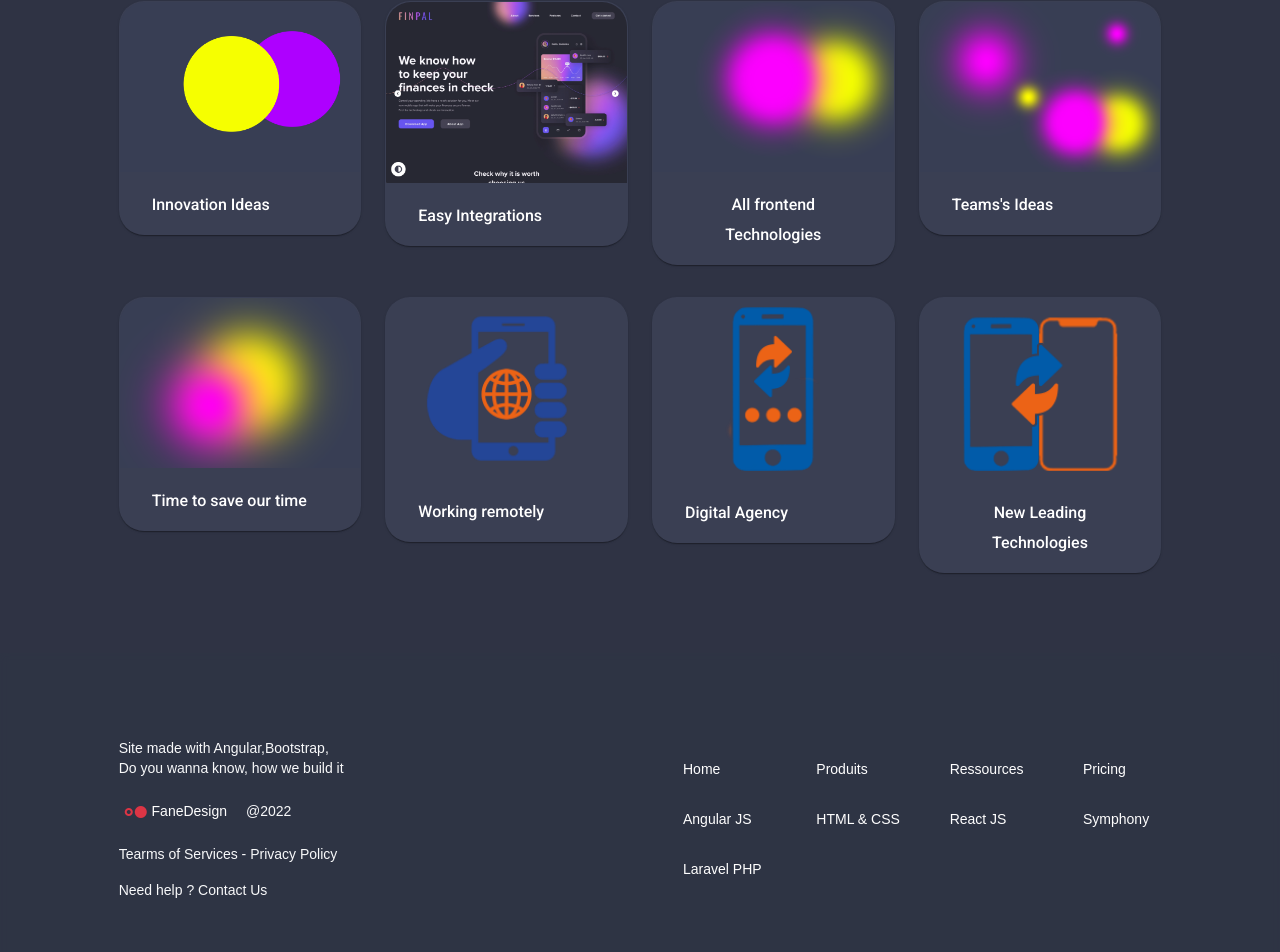
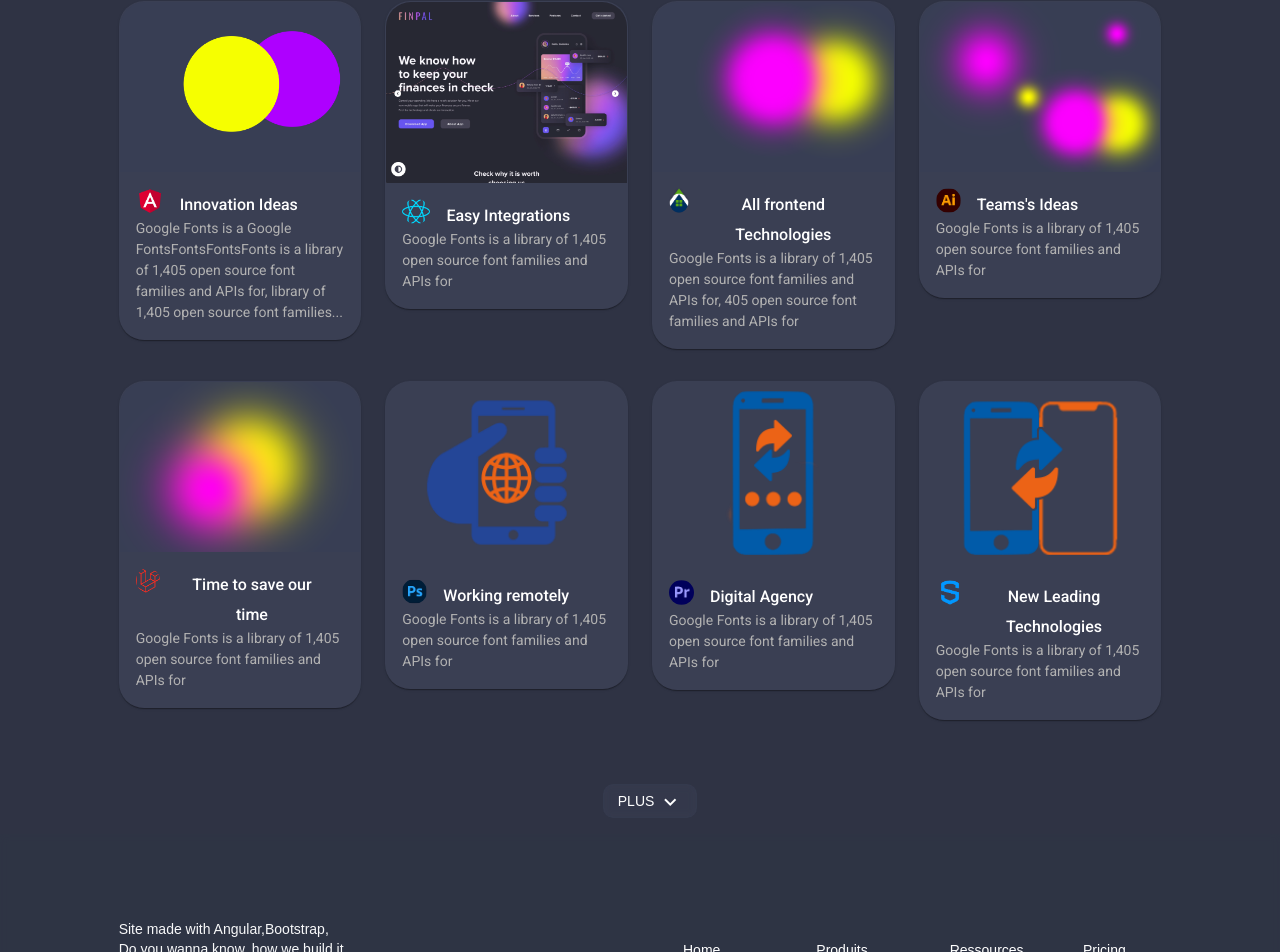
Before and after one commit to kondjiri/DESIGN-AGENCY, an Angular app: page /products in a window 1280 px wide. Shown: the part 412-1364 px from the top of the page. Built offline with nearby package versions, Linux system fonts and the light colour scheme; a small style sheet from the web is missing.

Commit message:
update : products.component

```diff
--- a/src/app/pages/ui-ux/products/products.component.html
+++ b/src/app/pages/ui-ux/products/products.component.html
@@ -18,12 +18,23 @@
         <div class="col-lg-3 col-md-6 col-sm-6 col-12 my-3" *ngFor="let service of jobs">
 
           <mat-card class="items-choose btn">
-            <img mat-card-image [src]="service._icon" alt="Photo of a Shiba Inu">
+            <img mat-card-image [src]="service._icon" [alt]="service.title">
             <mat-card-header>
+              <img [src]="service._src" style="height: 25px;width: auto" mat-card-avatar alt="">
               <mat-card-title class="mb-0"><span class="text-white" style="font-size: medium">{{service.title}}</span></mat-card-title>
             </mat-card-header>
+            <mat-card-content>
+              <p class="text-start text-muted">{{truncate(service.description)}}</p>
+            </mat-card-content>
           </mat-card>
         </div>
+      </div>
+
+      <div>
+        <button class="rounded-4 main-btn text-white border-0" color="primary" style="margin-left: 20px;background-color: rgba(75, 82, 106, 0.3) !important;backdrop-filter: blur(4px);" mat-stroked-button>
+          PLUS
+          <mat-icon>expand_more</mat-icon>
+        </button>
       </div>
     </div>
   </div>
--- a/src/app/pages/ui-ux/products/products.component.ts
+++ b/src/app/pages/ui-ux/products/products.component.ts
@@ -4,6 +4,7 @@ import {ActivatedRoute, Router} from "@angular/router";
 
 interface Service{
   _icon:string,
+  _src:string,
   title:string
   description:string
 }
@@ -21,41 +22,49 @@ export class ProductsComponent implements OnInit {
   jobs: Service[] = [
     {
       _icon:'assets/images/bg-02.png',
+      _src:'assets/icons/angular.png',
       title:'Innovation Ideas',
       description:'Google Fonts is a Google FontsFontsFontsFonts is a library of 1,405 open source font families and APIs for, library of 1,405 open source font families and APIs for'
     },
     {
       _icon:'assets/images/bg-01.png',
+      _src:'assets/icons/reactjs.png',
       title:'Easy Integrations',
       description:'Google Fonts is a library of 1,405 open source font families and APIs for'
     },
     {
       _icon:'assets/images/bg-03.png',
+      _src:'assets/icons/AgimMo_logo.png',
       title:'All frontend Technologies',
       description:'Google Fonts is a library of 1,405 open source font families and APIs for, 405 open source font families and APIs for'
     },
     {
       _icon:'assets/images/bg-04.png',
+      _src:'assets/icons/illustrator.png',
       title:"Teams's Ideas",
       description:'Google Fonts is a library of 1,405 open source font families and APIs for'
     },
     {
       _icon:'assets/images/bg-05.png',
+      _src:'assets/icons/laravel.png',
       title:'Time to save our time',
       description:'Google Fonts is a library of 1,405 open source font families and APIs for'
     },
     {
       _icon:'assets/images/001.png',
+      _src:'assets/icons/photoshop.png',
       title:'Working remotely',
       description:'Google Fonts is a library of 1,405 open source font families and APIs for'
     },
     {
       _icon:'assets/images/002.png',
+      _src:'assets/icons/premiere_pro.png',
       title:'Digital Agency',
       description:'Google Fonts is a library of 1,405 open source font families and APIs for'
     },
     {
       _icon:'assets/images/004.png',
+      _src:'assets/icons/symphony.png',
       title:"New Leading Technologies",
       description:'Google Fonts is a library of 1,405 open source font families and APIs for'
     }
--- a/src/app/pages/ui-ux/products/products.module.ts
+++ b/src/app/pages/ui-ux/products/products.module.ts
@@ -7,6 +7,7 @@ import {MatIconModule} from "@angular/material/icon";
 import {MatButtonModule} from "@angular/material/button";
 import {MatTooltipModule} from "@angular/material/tooltip";
 import {MatCardModule} from "@angular/material/card";
+import {MatMenuModule} from "@angular/material/menu";
 
 
 @NgModule({
@@ -19,7 +20,8 @@ import {MatCardModule} from "@angular/material/card";
     MatIconModule,
     MatButtonModule,
     MatTooltipModule,
-    MatCardModule
+    MatCardModule,
+    MatMenuModule
   ]
 })
 export class ProductsModule { }
```
